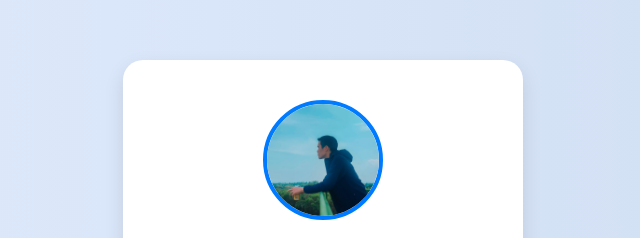
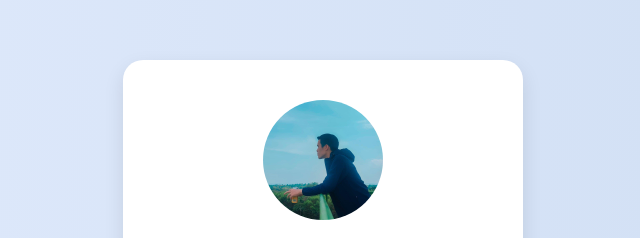
Before and after one commit to dangthevu056/my-infor, a plain HTML site: page profile.html in a window 1280 px wide. Shown: the part 183-421 px from the top of the page, without its empty margins (317-957 px from the left). Drawn offline with nearby package versions, Linux system fonts and the light colour scheme.

Commit message:
Update profile.html

```diff
--- a/profile.html
+++ b/profile.html
@@ -42,7 +42,7 @@
       border-radius: 50%;
       object-fit: cover;
       margin-bottom: 20px;
-      border: 4px solid #007bff;
+      border: none;
     }
 
     .profile-card h2 {
```
